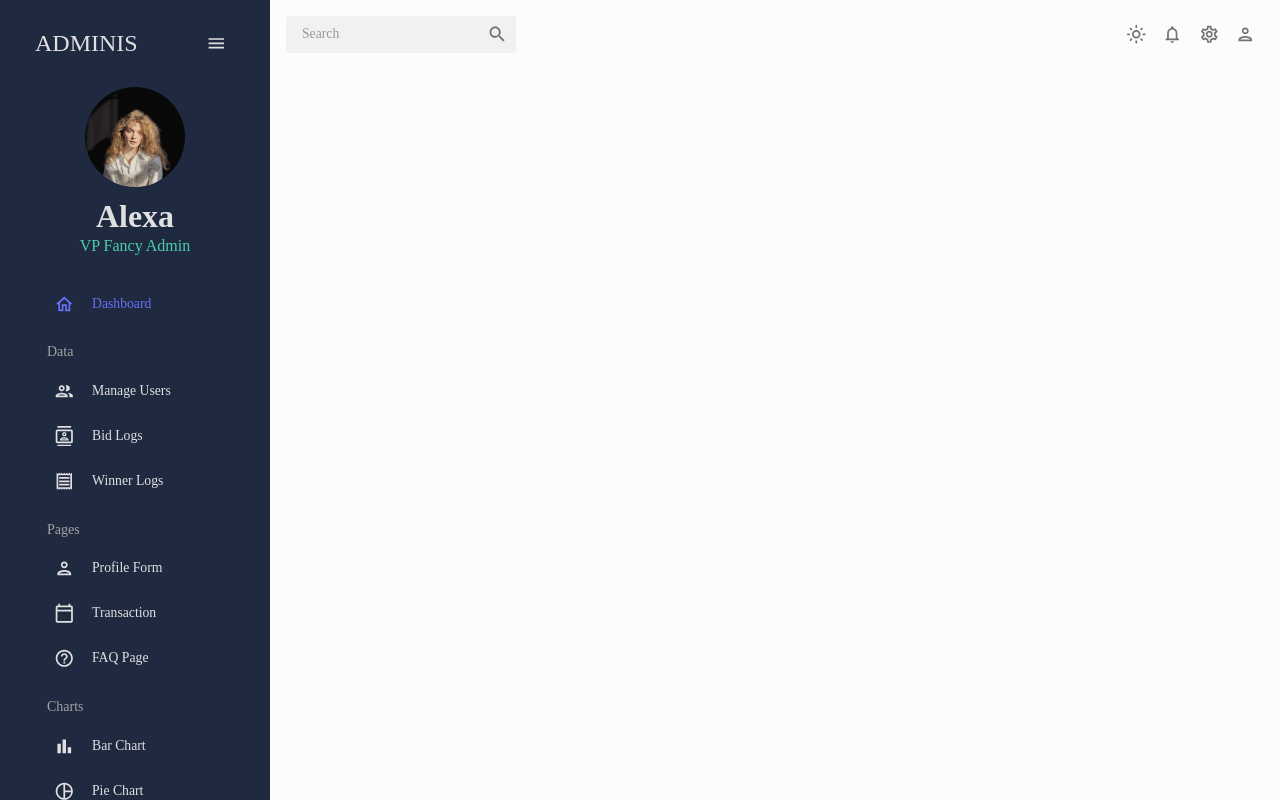
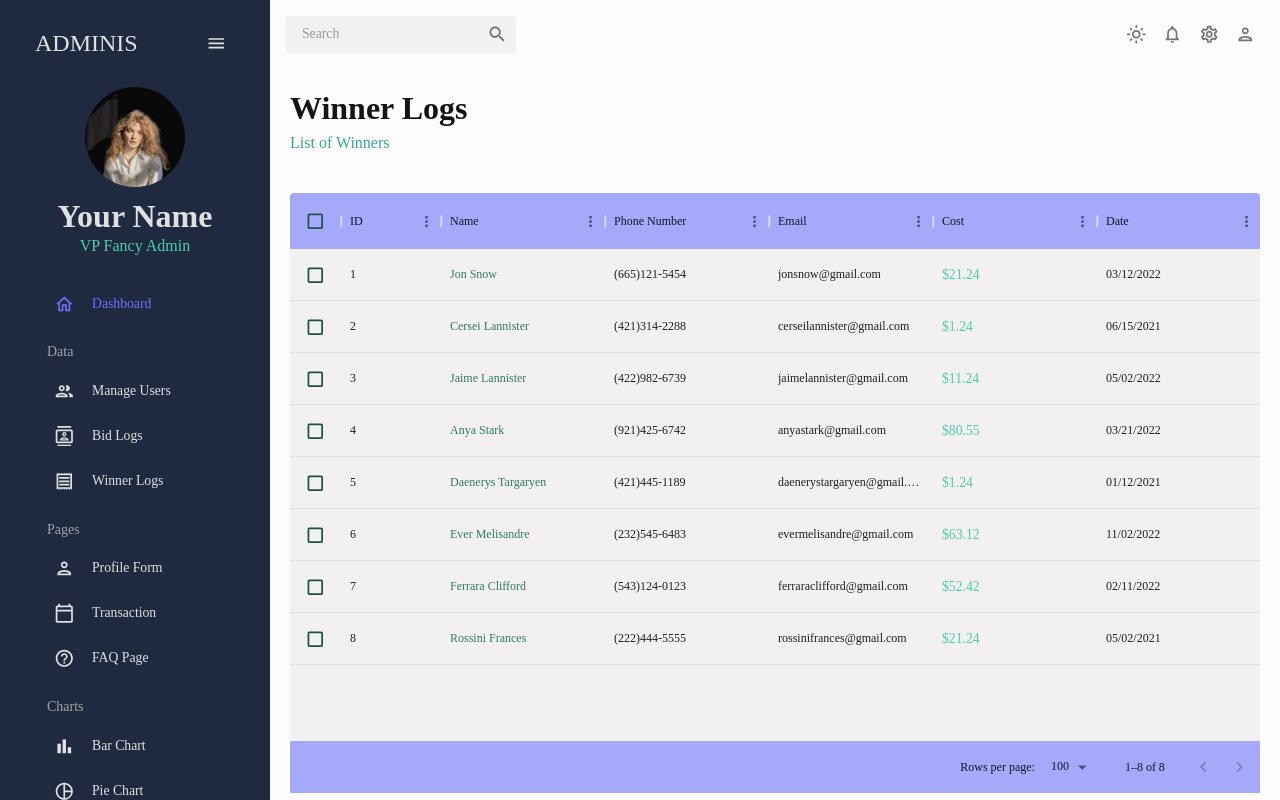
Before and after one commit to Usman-Marwat/horseauctionadmin, a React (Vite) app: page /invoices in a window 1280 px wide. Built offline with nearby package versions, Linux system fonts and the light colour scheme.

Commit message:
Create winner logs data

```diff
--- a/src/App.jsx
+++ b/src/App.jsx
@@ -6,7 +6,7 @@
 import Sidebar from './scenes/global/Sidebar';
 import Dashboard from './scenes/dashboard';
 import Team from './scenes/team';
-// import Invoices from './scenes/invoices';
+import Invoices from './scenes/invoices';
 // import Contacts from './scenes/contacts';
 // import Bar from './scenes/bar';
 // import Form from './scenes/form';
@@ -32,7 +32,7 @@
 							<Route path="/" element={<Dashboard />} />
 							<Route path="/team" element={<Team />} />
 							{/* <Route path="/contacts" element={<Contacts />} /> */}
-							{/* <Route path="/invoices" element={<Invoices />} /> */}
+							<Route path="/invoices" element={<Invoices />} />
 							{/* <Route path="/form" element={<Form />} /> */}
 							{/* <Route path="/bar" element={<Bar />} /> */}
 							{/* <Route path="/pie" element={<Pie />} /> */}
--- a/src/scenes/global/Sidebar.jsx
+++ b/src/scenes/global/Sidebar.jsx
@@ -100,7 +100,7 @@
 									fontWeight="bold"
 									sx={{ m: '10px 0 0 0' }}
 								>
-									Alexa
+									Your Name
 								</Typography>
 								<Typography variant="h5" color={colors.greenAccent[500]}>
 									VP Fancy Admin
--- /dev/null
+++ b/src/scenes/invoices/index.jsx
@@ -0,0 +1,83 @@
+import { Box, Typography, useTheme } from '@mui/material';
+import { DataGrid } from '@mui/x-data-grid';
+import { tokens } from '../../theme';
+import { mockDataInvoices } from '../../data/mockData';
+import Header from '../../components/Header';
+
+const Invoices = () => {
+	const theme = useTheme();
+	const colors = tokens(theme.palette.mode);
+	const columns = [
+		{ field: 'id', headerName: 'ID' },
+		{
+			field: 'name',
+			headerName: 'Name',
+			flex: 1,
+			cellClassName: 'name-column--cell',
+		},
+		{
+			field: 'phone',
+			headerName: 'Phone Number',
+			flex: 1,
+		},
+		{
+			field: 'email',
+			headerName: 'Email',
+			flex: 1,
+		},
+		{
+			field: 'cost',
+			headerName: 'Cost',
+			flex: 1,
+			renderCell: (params) => (
+				<Typography color={colors.greenAccent[500]}>
+					${params.row.cost}
+				</Typography>
+			),
+		},
+		{
+			field: 'date',
+			headerName: 'Date',
+			flex: 1,
+		},
+	];
+
+	return (
+		<Box m="20px">
+			<Header title="Winner Logs" subtitle="List of Winners" />
+			<Box
+				m="40px 0 0 0"
+				height="75vh"
+				sx={{
+					'& .MuiDataGrid-root': {
+						border: 'none',
+					},
+					'& .MuiDataGrid-cell': {
+						borderBottom: 'none',
+					},
+					'& .name-column--cell': {
+						color: colors.greenAccent[300],
+					},
+					'& .MuiDataGrid-columnHeaders': {
+						backgroundColor: colors.blueAccent[700],
+						borderBottom: 'none',
+					},
+					'& .MuiDataGrid-virtualScroller': {
+						backgroundColor: colors.primary[400],
+					},
+					'& .MuiDataGrid-footerContainer': {
+						borderTop: 'none',
+						backgroundColor: colors.blueAccent[700],
+					},
+					'& .MuiCheckbox-root': {
+						color: `${colors.greenAccent[200]} !important`,
+					},
+				}}
+			>
+				<DataGrid checkboxSelection rows={mockDataInvoices} columns={columns} />
+			</Box>
+		</Box>
+	);
+};
+
+export default Invoices;
```
